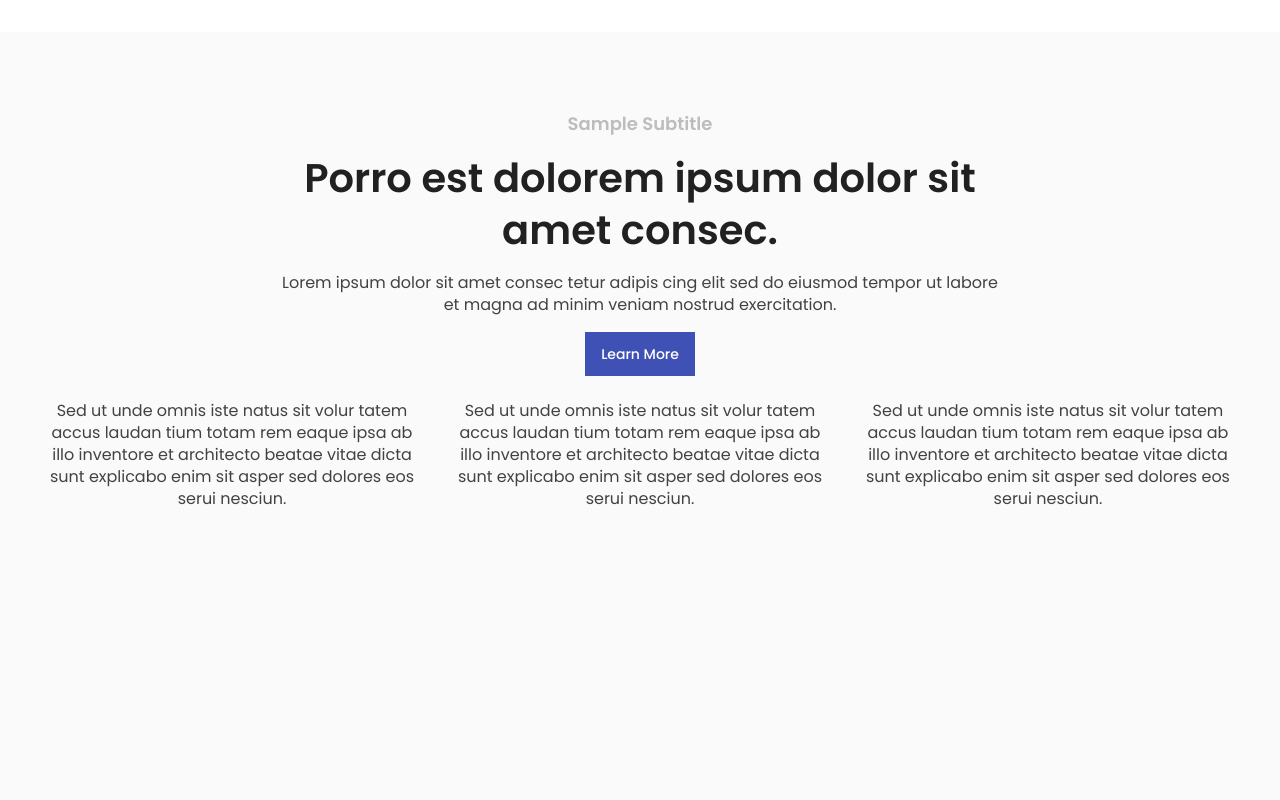
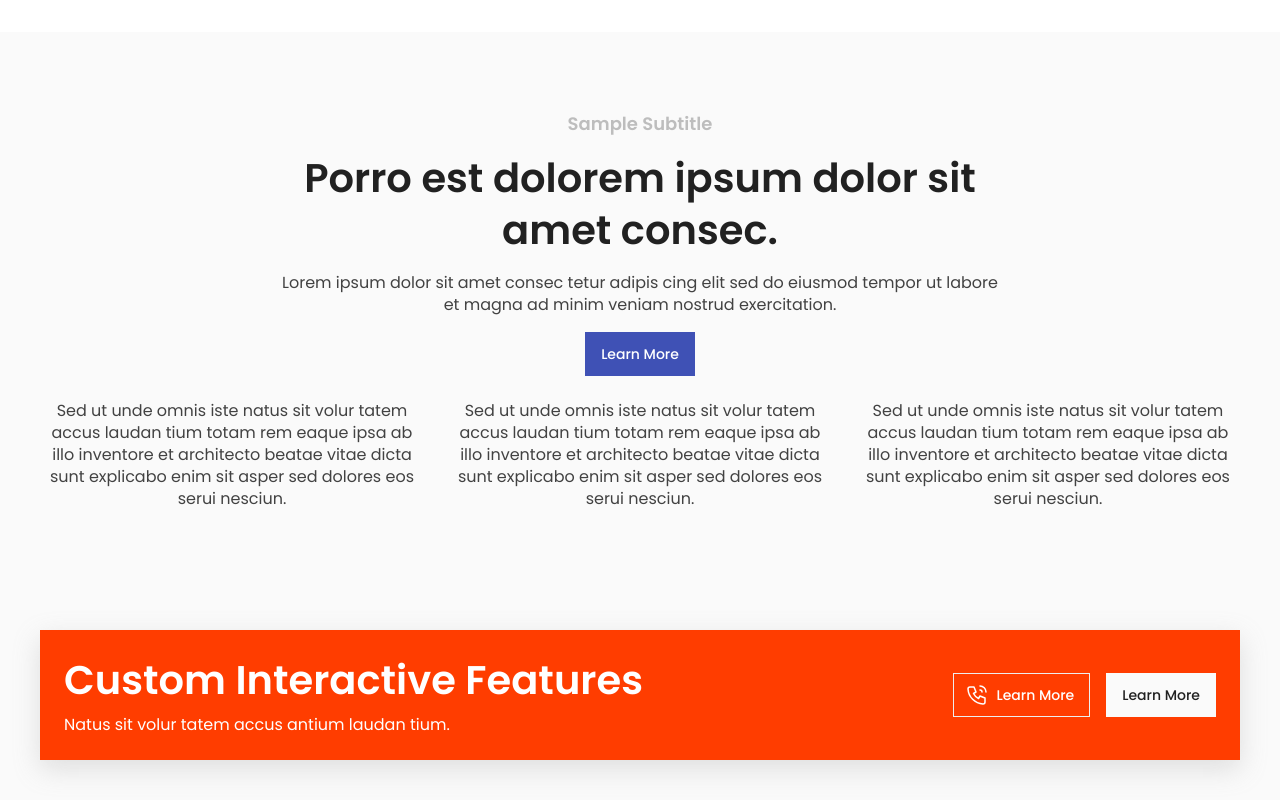
Before and after one commit to luna-ui-kit/luna, a Next.js app: page /homepage/1 in a window 1280 px wide. Shown: the part 1732-2532 px from the top of the page. Before the commit the page ends 2322 px from the top, so only its background shows below. Built offline with nearby package versions, Linux system fonts and the light colour scheme; what @mui/material-nextjs would draw is missing.

Commit message:
Add: cta001

```diff
--- a/app/homepage/1/page.tsx
+++ b/app/homepage/1/page.tsx
@@ -1,5 +1,6 @@
 import type { Metadata } from 'next'
 import {
+  CallToAction001,
   Content001,
   Hero001,
   IconBox001,
@@ -20,6 +21,7 @@ export default function Page() {
       <IconBox001 />
       <Kickstart001 />
       <Content001 />
+      <CallToAction001 />
     </>
   )
 }
--- /dev/null
+++ b/luna/blocks/_callToAction/_callToAction_001/index.tsx
@@ -0,0 +1,56 @@
+'use client'
+import { BlockWrapper, Button } from '@/luna/components'
+import { Box, Card, Typography, useTheme } from '@mui/material'
+import { IconPhoneCall } from '@tabler/icons-react'
+
+export function CallToAction001() {
+  const theme = useTheme()
+
+  return (
+    <BlockWrapper>
+      <Box sx={{ paddingY: { xs: '24px', md: '40px' } }}>
+        <Card
+          elevation={20}
+          sx={{
+            display: 'flex',
+            flexDirection: { xs: 'column', md: 'row' },
+            gap: '24px',
+            justifyContent: 'space-between',
+            backgroundColor: theme.palette.secondary.main,
+            padding: '24px'
+          }}
+        >
+          <Box sx={{ display: 'flex', flexDirection: 'column', gap: '8px' }}>
+            <Typography variant='headlineLarge' color='white'>
+              Custom Interactive Features
+            </Typography>
+
+            <Typography variant='bodyMedium' color='white'>
+              Natus sit volur tatem accus antium laudan tium.
+            </Typography>
+          </Box>
+
+          <Box
+            sx={{
+              display: 'flex',
+              flexWrap: 'wrap',
+              minWidth: 'fit-content',
+              gap: '16px',
+              alignItems: 'center'
+            }}
+          >
+            <Button
+              startIcon={<IconPhoneCall color='white' />}
+              variant='outlined'
+              sx={{ color: 'white' }}
+            >
+              Learn More
+            </Button>
+
+            <Button variant='secondary'>Learn More</Button>
+          </Box>
+        </Card>
+      </Box>
+    </BlockWrapper>
+  )
+}
--- a/luna/blocks/index.ts
+++ b/luna/blocks/index.ts
@@ -1,3 +1,5 @@
+export * from './_callToAction/_callToAction_001'
+
 export * from './_content/_content_001'
 export * from './_content/_content_002'
 
```
